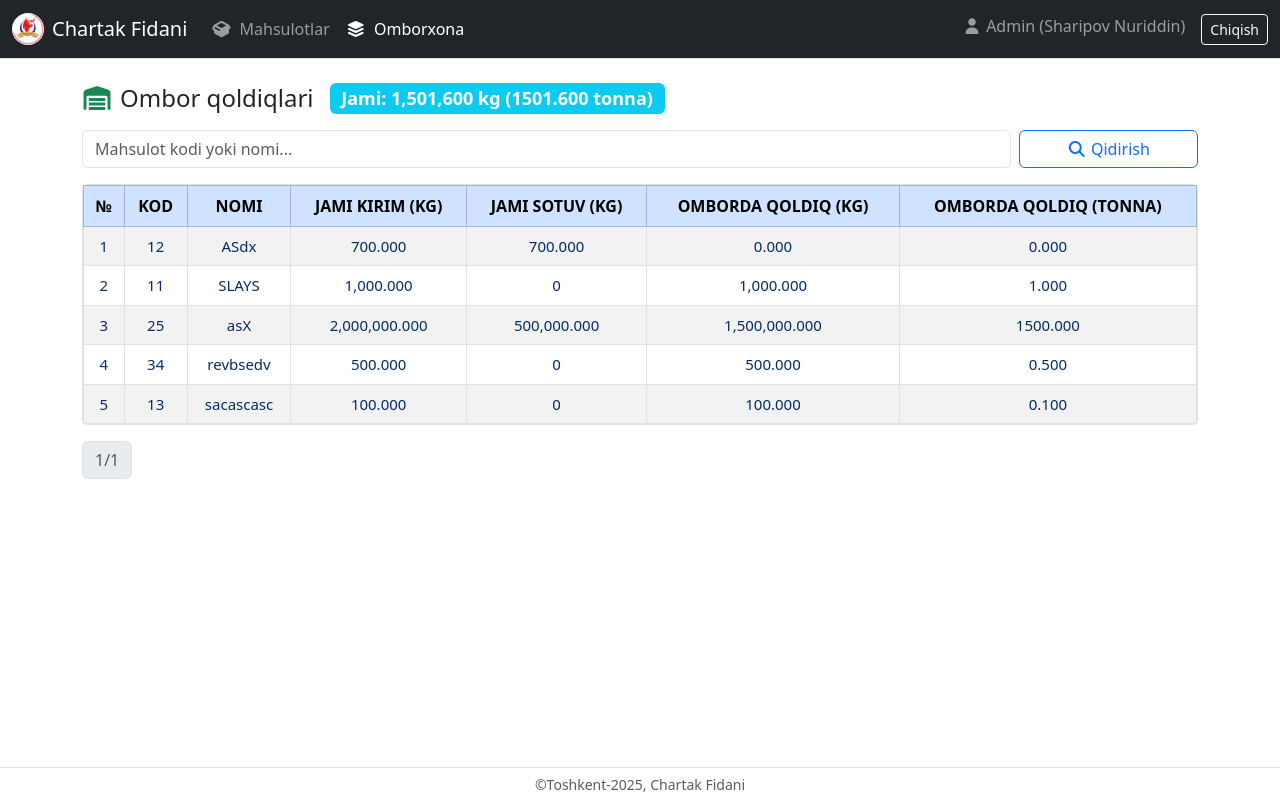
After one commit to sharipovn/chartak_fidani, a Django app: page /products/stock/ in a window 1280 px wide. The commit adds this page. Run offline with Django 5.2, Linux system fonts and the light colour scheme; a user stored in the database is signed in; data comes from the database, SQL or seed files in the repository; both versions use the stored data as it was after the commit; parts of the project's set-up code (start-up, migrations or seed data) failed here and were passed over; some libraries are stand-ins or nearby versions.

Commit message:
ready for use

```diff
--- a/meatshop/urls.py
+++ b/meatshop/urls.py
@@ -8,6 +8,7 @@ urlpatterns = [
     path("products/create/", views.product_create, name="product_create"),
     path("products/<int:pk>/update/", views.product_update, name="product_update"),  # ⬅️ YANGI
     path("products/history/", views.products_list, name="history"),
+    path("products/stock/", views.stock, name="stock"),
     path("", views.login_view, name="login"),
     path("logout/", views.logout_view, name="logout"),
 
--- a/meatshop/views.py
+++ b/meatshop/views.py
@@ -94,7 +94,7 @@ def home(request):
     end_date = request.GET.get("end_date")
 
     # faqat perexod qilinmagan yozuvlar
-    qs = IncomeSale.objects.filter(is_perexod=False).select_related("meat", "create_user").order_by("-operation_date")
+    qs = IncomeSale.objects.filter(is_perexod=False).select_related("meat", "create_user").order_by("-updated_at")
 
     # sana filtri faqat foydalanuvchi tanlasa ishlaydi
     if start_date and end_date:
@@ -119,7 +119,7 @@ def home(request):
     total_sotuv = base_qs.filter(action_type="SOTUV").aggregate(Sum("quantity"))["quantity__sum"] or 0
     total_left_kg = total_kirim - total_sotuv
 
-    print('page_obj:',page_obj)
+
     context = {
         "page_obj": page_obj,
         "q": q,
@@ -140,14 +140,19 @@ def income_sale_create(request):
             obj = form.save(commit=False)
             obj.create_user = request.user
 
-            # quantity ni kg ga o‘tkazish
             qty = obj.quantity * (1000 if obj.quantity_unit == "TONNA" else 1)
 
-            # narxlarni product dan olish
+            # qoldiqni hisoblash
+            total_kirim = IncomeSale.objects.filter(meat=obj.meat, action_type="KIRIM").aggregate(Sum("quantity"))["quantity__sum"] or 0
+            total_sotuv = IncomeSale.objects.filter(meat=obj.meat, action_type="SOTUV").aggregate(Sum("quantity"))["quantity__sum"] or 0
+            available_qty = total_kirim - total_sotuv
+
+            if obj.action_type == "SOTUV" and qty > available_qty:
+                messages.error(request, f"Omborda yetarli {obj.meat.meat_name}-{obj.meat.meat_code} mahsulot yo‘q. Mavjud: {available_qty} kg")
+                return redirect("home")
+
             obj.in_price = obj.meat.meat_in_price
             obj.sell_price = obj.meat.meat_sell_price
-
-            # umumiy hisob
             obj.total_in_price = qty * obj.in_price
             obj.total_sell_price = qty * obj.sell_price
 
@@ -158,9 +163,11 @@ def income_sale_create(request):
     return redirect("home")
 
 
+
 @login_required
 def income_sale_update(request, pk):
     income_sale = get_object_or_404(IncomeSale, pk=pk)
+
     if income_sale.create_user != request.user and not request.user.is_superuser:
         messages.error(request, "Faqat o‘zingiz yaratgan yozuvni tahrirlay olasiz.")
         return redirect("home")
@@ -171,13 +178,81 @@ def income_sale_update(request, pk):
             obj = form.save(commit=False)
 
             qty = obj.quantity * (1000 if obj.quantity_unit == "TONNA" else 1)
+
+            # qoldiqni hisoblash (update holatida eski yozuvni hisobdan chiqaramiz)
+            total_kirim = IncomeSale.objects.filter(meat=obj.meat, action_type="KIRIM").exclude(id=obj.id).aggregate(Sum("quantity"))["quantity__sum"] or 0
+            total_sotuv = IncomeSale.objects.filter(meat=obj.meat, action_type="SOTUV").exclude(id=obj.id).aggregate(Sum("quantity"))["quantity__sum"] or 0
+            available_qty = total_kirim - total_sotuv
+
+            if obj.action_type == "SOTUV" and qty > available_qty:
+                messages.error(request, f"Omborda yetarli {obj.meat.meat_name}-{obj.meat.meat_code} mahsulot yo‘q. Mavjud: {available_qty} kg")
+                return redirect("home")
+
             obj.in_price = obj.meat.meat_in_price
             obj.sell_price = obj.meat.meat_sell_price
             obj.total_in_price = qty * obj.in_price
             obj.total_sell_price = qty * obj.sell_price
 
             obj.save()
-            messages.success(request, "IncomeSale yangilandi.")
+            messages.success(request, "Kirim/Chiqim yangilandi.")
         else:
-            messages.error(request, "Tahrirlashda xatolik bor.")
+            for field, errors in form.errors.items():
+                for error in errors:
+                    messages.error(request, f"{field}: {error}")
     return redirect("home")
+
+
+
+
+
+
+
+@login_required
+def stock(request):
+    q = request.GET.get("q", "").strip()
+
+    products = Product.objects.all().order_by("meat_name")
+
+    if q:
+        products = products.filter(Q(meat_name__icontains=q) | Q(meat_code__icontains=q))
+
+    stock_data = []
+    total_left_all = 0
+
+    for p in products:
+        # Kirimni kg ga o‘tkazib yig‘ish
+        total_kirim = 0
+        kirim_records = IncomeSale.objects.filter(meat=p, action_type="KIRIM")
+        for rec in kirim_records:
+            qty = rec.quantity * (1000 if rec.quantity_unit == "TONNA" else 1)
+            total_kirim += qty
+
+        # Sotuvni kg ga o‘tkazib yig‘ish
+        total_sotuv = 0
+        sotuv_records = IncomeSale.objects.filter(meat=p, action_type="SOTUV")
+        for rec in sotuv_records:
+            qty = rec.quantity * (1000 if rec.quantity_unit == "TONNA" else 1)
+            total_sotuv += qty
+
+        # Ombordagi qoldiq (kg)
+        left_qty = total_kirim - total_sotuv
+        total_left_all += left_qty
+
+        stock_data.append({
+            "product": p,
+            "total_kirim": total_kirim,
+            "total_sotuv": total_sotuv,
+            "left_qty": left_qty,
+            "left_ton": left_qty / 1000,  # 🔥 qoldiqni tonnada ko‘rsatamiz
+        })
+
+    paginator = Paginator(stock_data, 20)
+    page_number = request.GET.get("page")
+    page_obj = paginator.get_page(page_number)
+
+    return render(request, "stock.html", {
+        "page_obj": page_obj,
+        "q": q,
+        "total_left_all": total_left_all,
+        "total_left_all_ton": total_left_all / 1000,
+    })
--- /dev/null
+++ b/static/css/custom.css
@@ -0,0 +1,23 @@
+.tiny-scrollbar {
+  scrollbar-width: thin;           /* Firefox */
+  scrollbar-color: #888 #f1f1f1;   /* Firefox */
+}
+
+/* Chrome, Edge, Safari */
+.tiny-scrollbar::-webkit-scrollbar {
+  width: 6px;   /* scroll kengligi */
+  height: 6px;  /* gorizontal scroll uchun */
+}
+
+.tiny-scrollbar::-webkit-scrollbar-track {
+  background: #f1f1f1;
+}
+
+.tiny-scrollbar::-webkit-scrollbar-thumb {
+  background-color: #888;
+  border-radius: 3px;
+}
+
+.tiny-scrollbar::-webkit-scrollbar-thumb:hover {
+  background-color: #555;
+}
--- a/templates/base.html
+++ b/templates/base.html
@@ -8,6 +8,7 @@
   <link rel="icon" href="{% static 'images/logo.jpg' %}" type="image/png">
   <link rel="stylesheet" href="{% static 'bootstrap/css/bootstrap.min.css' %}">
   <link rel="stylesheet" href="{% static 'fontawesome/css/all.min.css' %}">
+  <link rel="stylesheet" href="{% static 'css/custom.css' %}">
   {% block extra_css %}{% endblock extra_css %}
 <style>
   html, body {
@@ -53,9 +54,14 @@
             <i class="fa-solid fa-box-open me-1"></i> Mahsulotlar
             </a>
         </li>
-        <li class="nav-item">
+        {% comment %} <li class="nav-item">
             <a class="nav-link{% if request.resolver_match.url_name == 'history' %} active{% endif %}" href="{% url 'history' %}">
             <i class="fa-solid fa-clock-rotate-left me-1"></i> Istoriya
+            </a>
+        </li> {% endcomment %}
+        <li class="nav-item">
+            <a class="nav-link{% if request.resolver_match.url_name == 'stock' %} active{% endif %}" href="{% url 'stock' %}">
+            <i class="fa-solid fa-layer-group  me-1"></i> Omborxona
             </a>
         </li>
         </ul>
@@ -63,7 +69,12 @@
 
         <ul class="navbar-nav">
             <li class="nav-item">
-              <span class="navbar-text me-3"><i class="fa-solid fa-user"></i> {{ user.get_username }}</span>
+              <span class="navbar-text me-3">
+                <i class="fa-solid fa-user"></i> {{ user.get_username }}
+                {% if user.first_name or user.last_name %}
+                  ({{ user.last_name }} {{ user.first_name }})
+                {% endif %}
+              </span>
             </li>
             <li class="nav-item">
               <a class="btn btn-outline-light btn-sm" href="{% url 'logout' %}?next={{ request.get_full_path|urlencode }}">Chiqish</a>
--- /dev/null
+++ b/templates/stock.html
@@ -0,0 +1,75 @@
+{% extends "base.html" %}
+{% load humanize %}
+{% block title %}Ombor qoldiqlari{% endblock %}
+
+{% block content %}
+<div class="d-flex justify-content-between align-items-center mb-3 ">
+  <h4 class="mb-0 d-flex align-items-center">
+    <i class="fa-solid fa-warehouse me-2 text-success"></i> Ombor qoldiqlari
+    <span class="badge bg-info ms-3">
+      Jami: {{ total_left_all|floatformat:0|intcomma }} kg ({{ total_left_all_ton|floatformat:3 }} tonna)
+    </span>
+  </h4>
+</div>
+
+<!-- Search form -->
+<form method="get" class="row g-2 mb-3">
+  <div class="col-md-10">
+    <input type="text" class="form-control" name="q" placeholder="Mahsulot kodi yoki nomi..." value="{{ q }}">
+  </div>
+  <div class="col-md-2">
+    <button class="btn btn-outline-primary w-100"><i class="fa-solid fa-magnifying-glass"></i> Qidirish</button>
+  </div>
+</form>
+
+<!-- Stock table -->
+<div class="border rounded">
+  <div class="table-responsive tiny-scrollbar" style="max-height:60vh; overflow:auto;">
+    <table class="table table-bordered table-hover table-striped align-middle mb-0">
+      <thead class="table-primary text-uppercase text-nowrap text-center" style="position: sticky; top:0; z-index:1;">
+        <tr>
+          <th>№</th>
+          <th scope="col">Kod</th>
+          <th scope="col">Nomi</th>
+          <th scope="col">Jami Kirim (kg)</th>
+          <th scope="col">Jami Sotuv (kg)</th>
+          <th scope="col">Omborda Qoldiq (kg)</th>
+          <th scope="col">Omborda Qoldiq (tonna)</th> <!-- 🔥 yangi ustun -->
+        </tr>
+      </thead>
+      <tbody class="text-center text-nowrap" style="font-size:15px;">
+        {% for row in page_obj %}
+        <tr>
+          <td  class="text-primary-emphasis ">{{ forloop.counter0|add:page_obj.start_index }}</td>
+          <td  class="text-primary-emphasis ">{{ row.product.meat_code }}</td>
+          <td  class="text-primary-emphasis ">{{ row.product.meat_name }}</td>
+          <td  class="text-primary-emphasis ">{{ row.total_kirim|intcomma }}</td>
+          <td  class="text-primary-emphasis ">{{ row.total_sotuv|intcomma }}</td>
+          <td class="text-primary-emphasis ">
+            {{ row.left_qty|intcomma }}
+          </td>
+          <td  class="text-primary-emphasis">
+            {{ row.left_ton|floatformat:3 }}
+            </td>
+        </tr>
+        {% empty %}
+        <tr><td colspan="6" class="text-center text-muted">Mahsulot topilmadi</td></tr>
+        {% endfor %}
+      </tbody>
+    </table>
+  </div>
+</div>
+
+<!-- Pagination -->
+<nav class="mt-3">
+  <ul class="pagination">
+    {% if page_obj.has_previous %}
+      <li class="page-item"><a class="page-link" href="?page={{ page_obj.previous_page_number }}{% if q %}&q={{ q }}{% endif %}">Oldingi</a></li>
+    {% endif %}
+    <li class="page-item disabled"><span class="page-link">{{ page_obj.number }}/{{ page_obj.paginator.num_pages }}</span></li>
+    {% if page_obj.has_next %}
+      <li class="page-item"><a class="page-link" href="?page={{ page_obj.next_page_number }}{% if q %}&q={{ q }}{% endif %}">Keyingi</a></li>
+    {% endif %}
+  </ul>
+</nav>
+{% endblock %}
```
Also changed, not shown: templates/home.html (+81 -47 lines), templates/products_list.html (+22 -22 lines), db.sqlite3.
